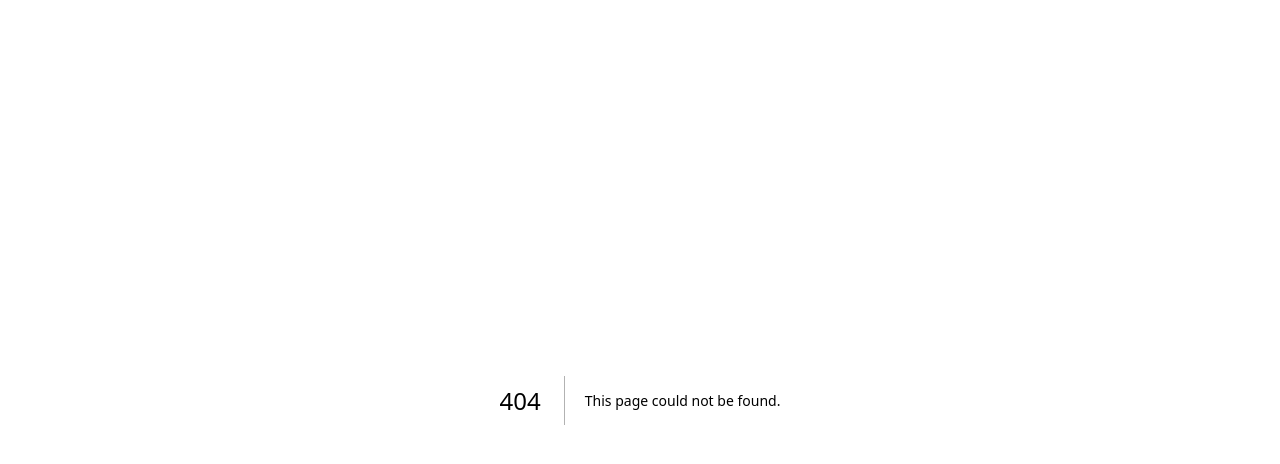
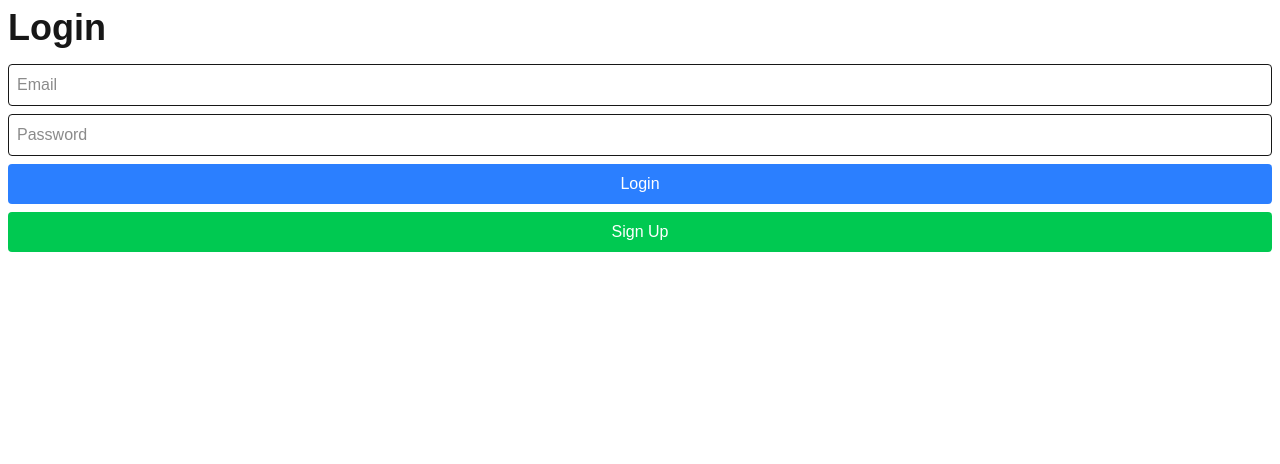
Before and after one commit to Hasindu95/study-tracker, a Next.js app: page /login in a window 1280 px wide. Before the commit this address had no page. Shown: the top 464 px of the page. Built offline with nearby package versions, Linux system fonts and the light colour scheme; no server answers.

Commit message:
Add login and per-user RLS on study sessions

```diff
--- /dev/null
+++ b/app/login/page.tsx
@@ -0,0 +1,75 @@
+"use client";
+
+import { useState } from "react";
+import { supabase } from "@/lib/supabase";
+import { useRouter } from "next/navigation";
+
+export default function Authentication() {
+    const [email, setEmail] = useState("");
+    const [password, setPassword] = useState("");
+    const router = useRouter();
+
+    async function handleLogin() {
+
+        const { error } = await supabase.auth.signInWithPassword({
+            email,
+            password,
+        });
+
+        if (error) {
+            alert(error.message);
+            return;
+        }
+
+        router.push("/");
+    }
+
+    async function handleSignup() {
+
+        const { error } = await supabase.auth.signUp({
+            email,
+            password
+        });
+
+        if (error) {
+            alert(error.message);
+            return;
+        }
+
+        router.push("/");
+    }
+
+    return (
+        <main className="p-2">
+            <h1 className="text-4xl font-bold">Login</h1>
+            <div className="mt-4">
+                <input
+                    type="email"
+                    placeholder="Email"
+                    value={email}
+                    onChange={(e) => setEmail(e.target.value)}
+                    className="border p-2 rounded w-full mb-2"
+                />
+                <input
+                    type="password"
+                    placeholder="Password"
+                    value={password}
+                    onChange={(e) => setPassword(e.target.value)}
+                    className="border p-2 rounded w-full mb-2"
+                />
+                <button
+                    onClick={handleLogin}
+                    className="bg-blue-500 text-white p-2 rounded w-full"
+                >
+                    Login
+                </button>
+                <button
+                    onClick={handleSignup}
+                    className="bg-green-500 text-white p-2 rounded w-full mt-2"
+                >
+                    Sign Up
+                </button>
+            </div>
+        </main>
+    );
+}
--- a/app/page.tsx
+++ b/app/page.tsx
@@ -2,6 +2,7 @@
 
 import { useState, useEffect } from "react";
 import { supabase } from "@/lib/supabase";
+import { useRouter } from "next/navigation";
 
 type Session = {
   id: number;
@@ -13,9 +14,17 @@
   const [subject, setSubject] = useState("");
   const [minutes, setMinutes] = useState("");
   const [sessions, setSessions] = useState<Session[]>([]);
+  const router = useRouter();
 
   useEffect(() => {
     async function loadSessions() {
+      const { data: userData } = await supabase.auth.getUser();
+
+      if (!userData.user) {
+        router.push("/login");
+        return;
+      }
+
       const { data, error } = await supabase.from("study_sessions").select("*");
 
       if (error) {
@@ -34,7 +43,7 @@
 
     const { data, error } = await supabase
       .from("study_sessions")
-      .insert({ subject, minutes: Number(minutes) })
+      .insert({ subject: subject, minutes: Number(minutes) })
       .select()
       .single();
 
```
